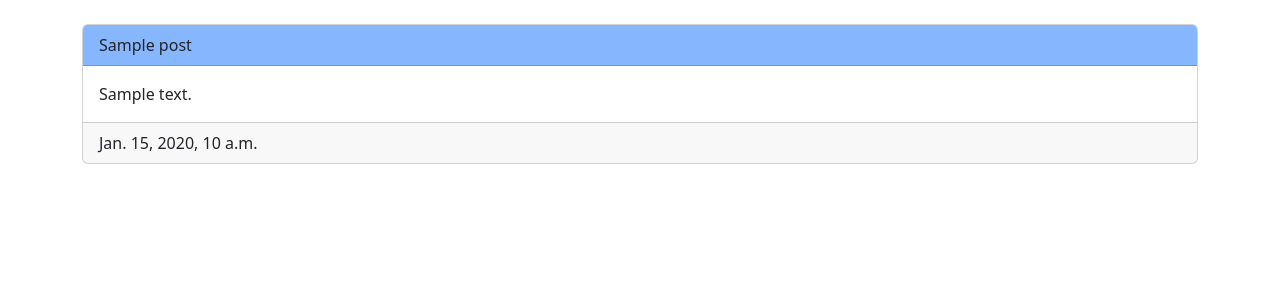
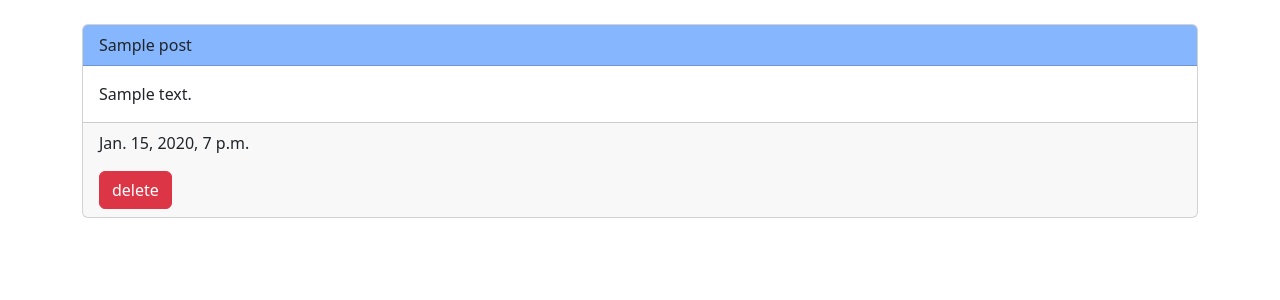
Before and after one commit to epode4/board, a Django app: page /posts/1/ in a window 1280 px wide. Shown: the part 56-356 px from the top of the page. Run offline with Django 4.2, Linux system fonts and the light colour scheme; tables that the repository leaves empty hold one stand-in row (values such as "Sample post").

Commit message:
delete 기능 추가

```diff
--- a/board/settings.py
+++ b/board/settings.py
@@ -106,7 +106,7 @@ AUTH_PASSWORD_VALIDATORS = [
 
 LANGUAGE_CODE = 'en-us'
 
-TIME_ZONE = 'UTC'
+TIME_ZONE = 'Asia/Seoul'
 
 USE_I18N = True
 
--- a/posts/templates/detail.html
+++ b/posts/templates/detail.html
@@ -10,7 +10,8 @@
             {{post.content}}
         </div>
         <div class="card-footer">
-            {{post.created_at}}
+            <p>{{post.created_at}}</p>
+            <a href="{% url 'posts:delete' id=post.id %}" class="btn btn-danger">delete</a>
         </div>
     </div>
 
--- a/posts/urls.py
+++ b/posts/urls.py
@@ -12,4 +12,7 @@ urlpatterns = [
     # Create
     path('new/', views.new, name='new'),
     path('create/', views.create, name='create'),
+
+    # Delete
+    path('<int:id>/delete', views.delete, name='delete'),
 ]
--- a/posts/views.py
+++ b/posts/views.py
@@ -36,3 +36,9 @@ def create(request):
     post.save()
 
     return redirect('posts:detail', id=post.id)
+
+def delete(requesets, id):
+    post = Post.objects.get(id=id)
+    post.delete()
+
+    return redirect('posts:index')
```
